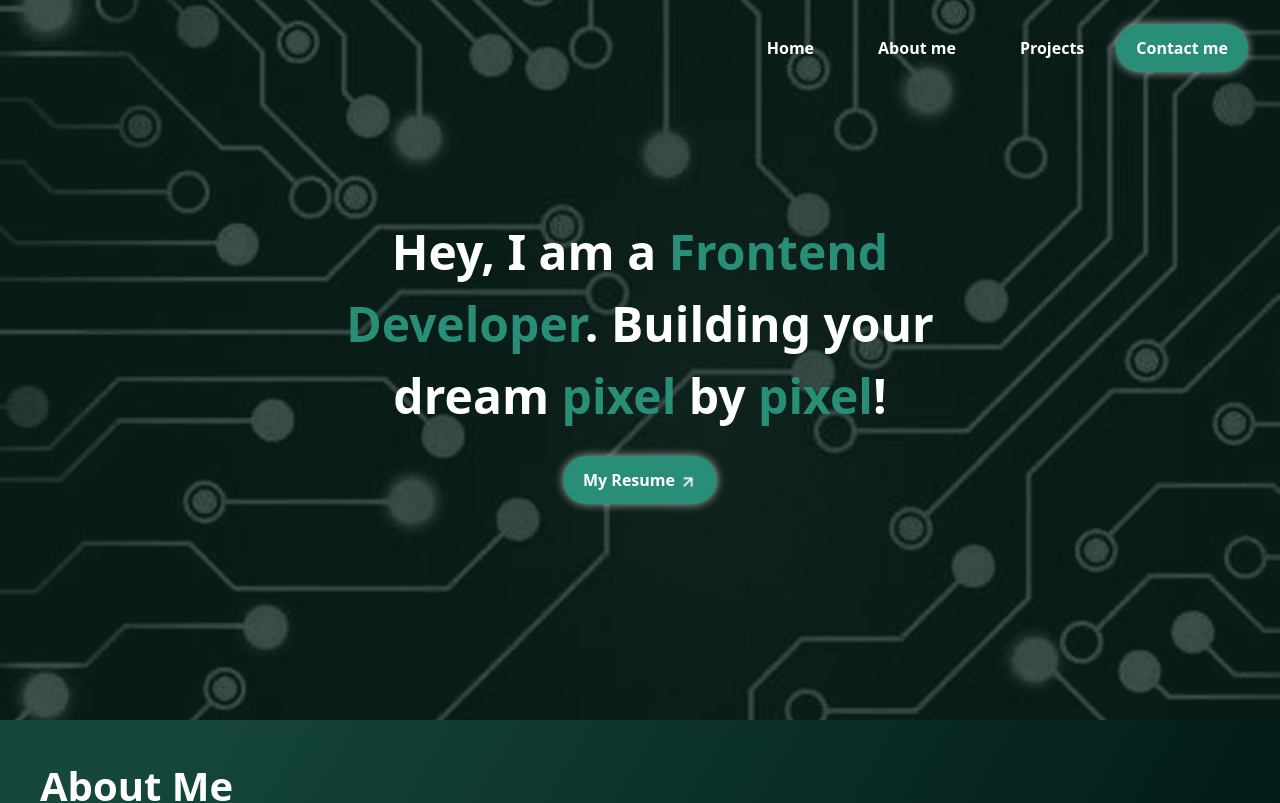
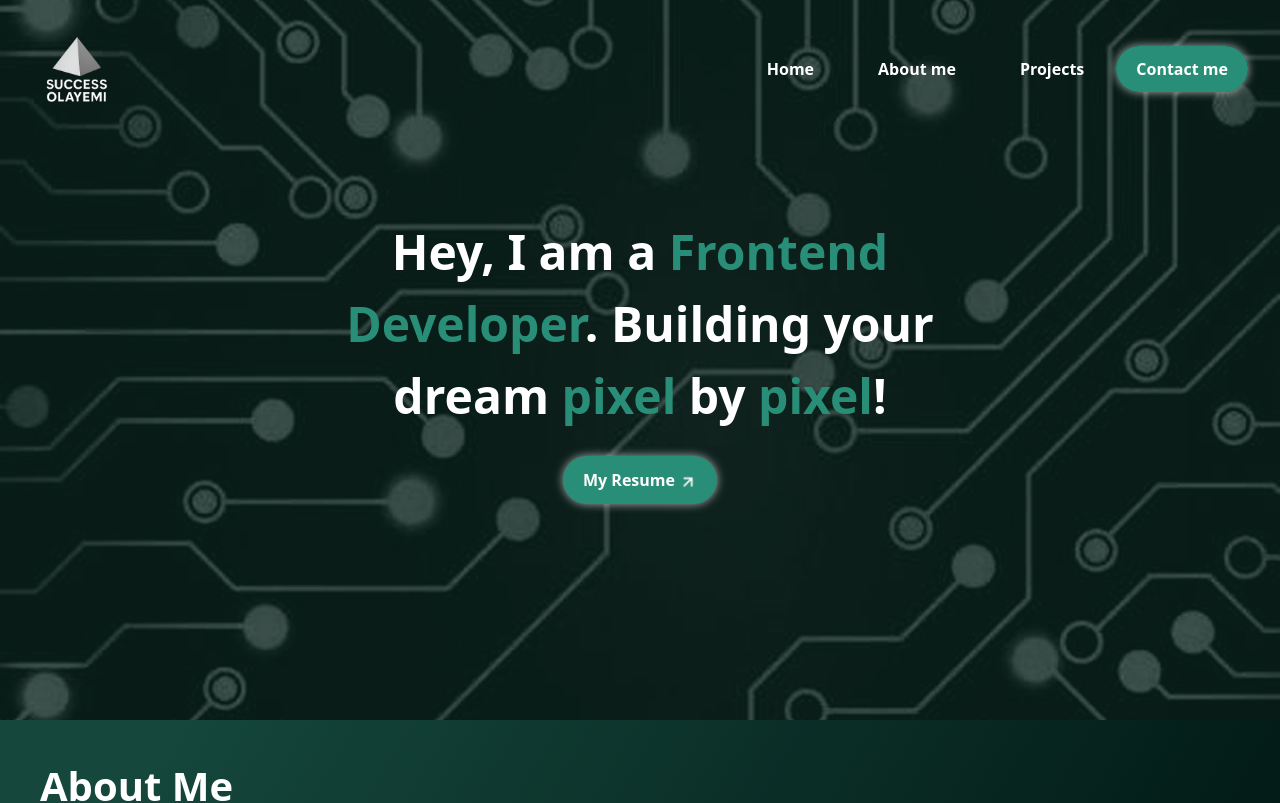
Before and after one commit to Error-at-night/My-Portfolio, a React (Vite) app: page / in a window 1280 px wide. Shown: the top 803 px of the page. Built offline with nearby package versions, Linux system fonts and the light colour scheme.

Commit message:
added a logo

```diff
--- a/src/components/Navbar.jsx
+++ b/src/components/Navbar.jsx
@@ -3,6 +3,7 @@ import { navLinks } from "../utils/navLinks"
 import hamburger from "../assets/hamburger.png"
 import close from "../assets/close.png"
 import chevronRight from "../assets/chevron-right.png"
+import logo from "../assets/logo.png"
 import { useEffect, useRef, useState } from "react"
 import { socialMedia } from "../utils/socialMedia"
 import { Link as ScrollLink } from "react-scroll"
@@ -31,10 +32,14 @@ function Navbar() {
 
   return (
     <nav className="absolute top-0 w-full py-6 px-8 flex items-center">
-      <div className="hidden sm:flex items-center ms-auto">
+      <div className="hidden sm:flex items-center justify-between w-full">
+        <div>
+          <img src={logo} alt="logo" className="size-[90px]"/>
+        </div>
+        <div>
           {navLinks.map((navLink) => (
             <ScrollLink to={navLink.id} key={navLink.title} className="text-white px-8 cursor-pointer font-bold
-            hover:scale-110 transition-scale duration-300"
+              hover:scale-110 transition duration-300"
               >
               {navLink.title}
             </ScrollLink>
@@ -45,6 +50,7 @@ function Navbar() {
           >
             Contact me
           </Link>
+        </div>
       </div>
       {/* mobile navbar */}
       <div className="flex items-center ms-auto sm:hidden">
```
Also changed, not shown: src/assets/logo.png (added). Lines whose indentation alone changed are shown as unchanged.
